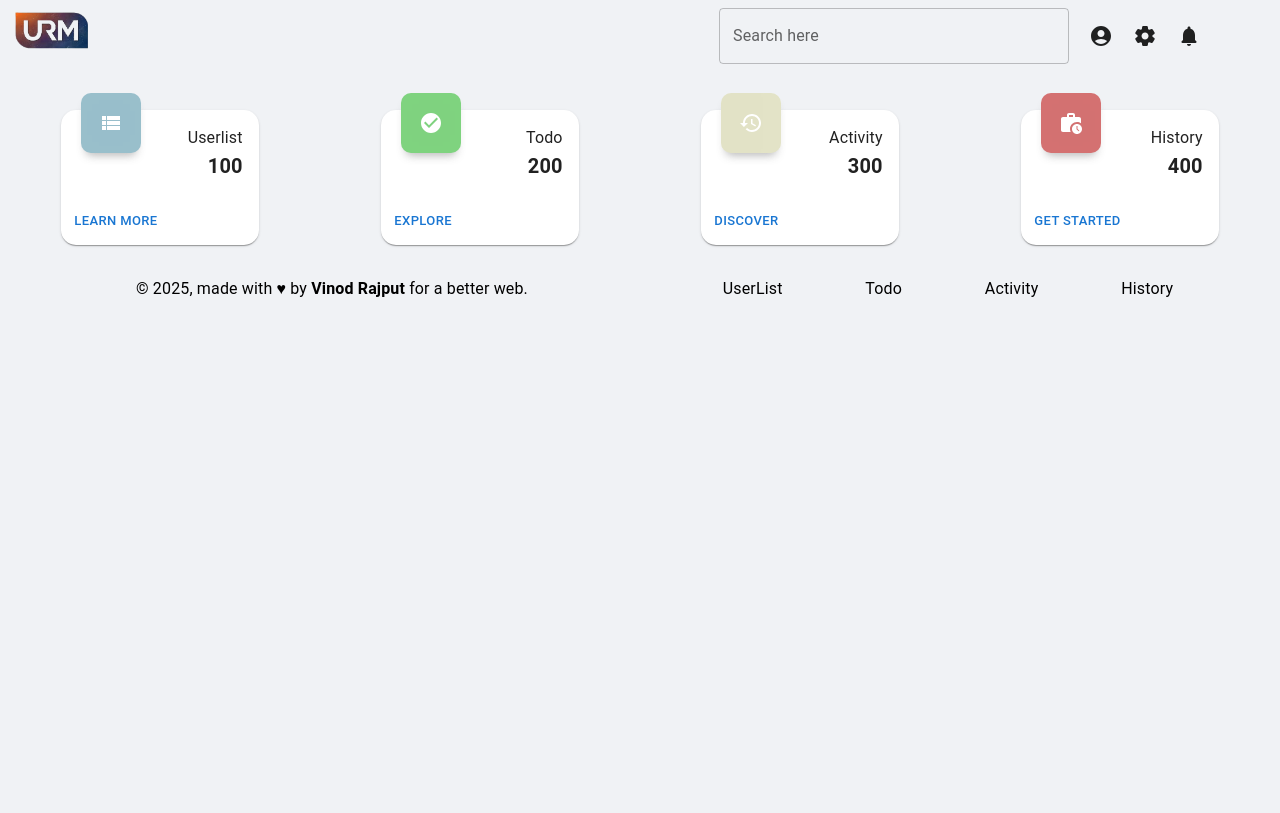
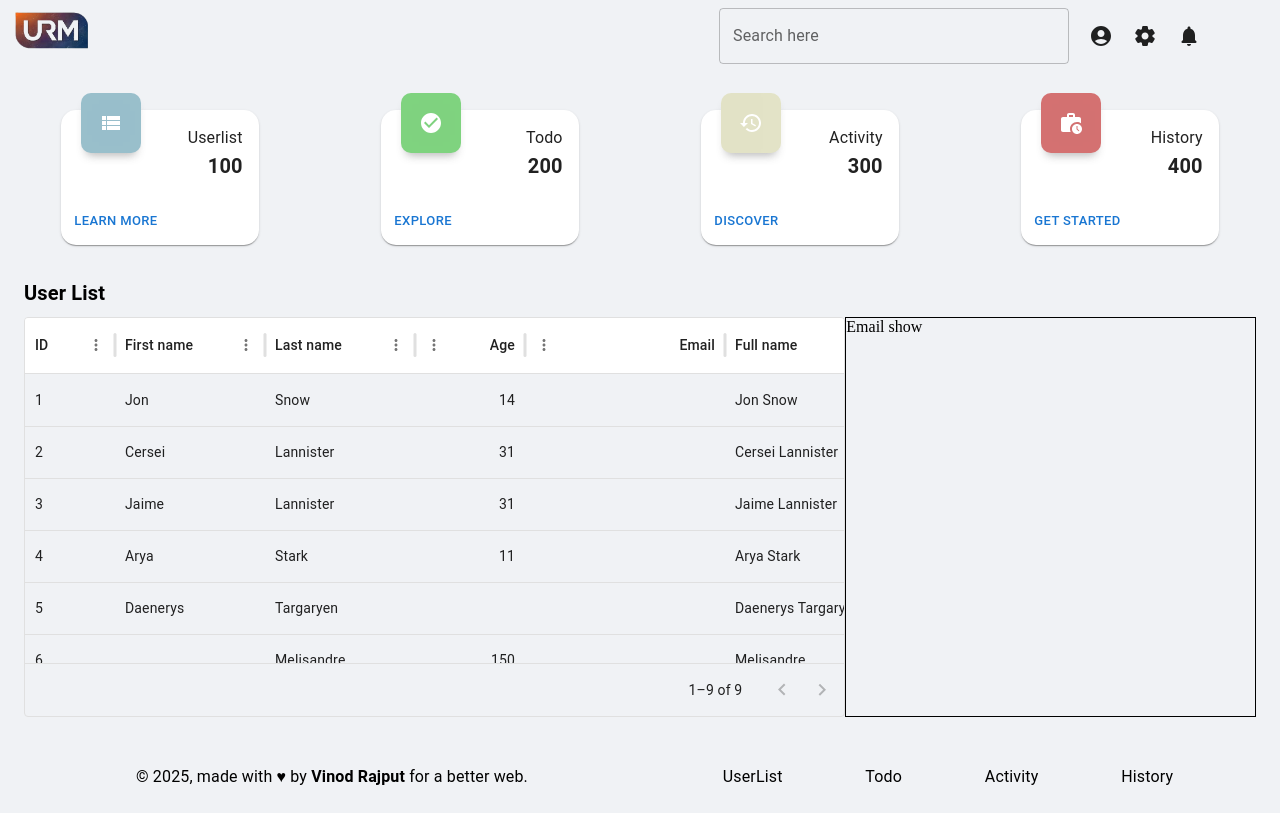
Before and after one commit to vinod9589/URM, a React (Create React App) app in the folder front-end/: page / in a window 1280 px wide. Built offline with nearby package versions, Linux system fonts and the light colour scheme.

Commit message:
create table

```diff
--- a/front-end/package.json
+++ b/front-end/package.json
@@ -9,13 +9,16 @@
     "@mui/material": "^6.3.0",
     "@mui/styled-engine-sc": "^6.3.0",
     "@mui/x-data-grid": "^7.23.5",
+    "@reduxjs/toolkit": "^2.5.0",
     "@testing-library/jest-dom": "^5.17.0",
     "@testing-library/react": "^13.4.0",
     "@testing-library/user-event": "^13.5.0",
+    "@toolpad/core": "^0.11.0",
     "@types/jest": "^27.5.2",
     "@types/node": "^16.18.122",
     "@types/react": "^18.3.18",
     "@types/react-dom": "^18.3.5",
+    "@types/react-redux": "^7.1.34",
     "react": "^19.0.0",
     "react-dom": "^19.0.0",
     "react-router-dom": "^7.1.1",
--- a/front-end/src/component/table/Table.tsx
+++ b/front-end/src/component/table/Table.tsx
@@ -1,11 +1,68 @@
-import React from 'react'
+import * as React from 'react';
+import Box from '@mui/material/Box';
+import { DataGrid, GridColDef } from '@mui/x-data-grid';
 
-function Table() {
+const columns: GridColDef<(typeof rows)[number]>[] = [
+  { field: 'id', headerName: 'ID', width: 90 },
+  {
+    field: 'firstName',
+    headerName: 'First name',
+    width: 150,
+    editable: true,
+  },
+  {
+    field: 'lastName',
+    headerName: 'Last name',
+    width: 150,
+    editable: true,
+  },
+  {
+    field: 'age',
+    headerName: 'Age',
+    type: 'number',
+    width: 110,
+    editable: true,
+  },
+  {
+    field: 'email',
+    headerName: 'Email',
+    type: 'number',
+    width: 200,
+    editable: true,
+  },
+  {
+    field: 'fullName',
+    headerName: 'Full name',
+    description: 'This column has a value getter and is not sortable.',
+    sortable: false,
+    width: 160,
+    valueGetter: (value, row) => `${row.firstName || ''} ${row.lastName || ''}`,
+  },
+
+];
+
+const rows = [
+  { id: 1, lastName: 'Snow', firstName: 'Jon', age: 14 },
+  { id: 2, lastName: 'Lannister', firstName: 'Cersei', age: 31 },
+  { id: 3, lastName: 'Lannister', firstName: 'Jaime', age: 31 },
+  { id: 4, lastName: 'Stark', firstName: 'Arya', age: 11 },
+  { id: 5, lastName: 'Targaryen', firstName: 'Daenerys', age: null },
+  { id: 6, lastName: 'Melisandre', firstName: null, age: 150 },
+  { id: 7, lastName: 'Clifford', firstName: 'Ferrara', age: 44 },
+  { id: 8, lastName: 'Frances', firstName: 'Rossini', age: 36 },
+  { id: 9, lastName: 'Roxie', firstName: 'Harvey', age: 65 },
+];
+
+export default function DataGridDemo() {
   return (
-    <div>
+    <Box sx={{ height: 400, width: '100%' }}>
+      <DataGrid
+        rows={rows}
+        columns={columns}
 
-    </div>
-  )
+        pageSizeOptions={[5]}
+
+      />
+    </Box>
+  );
 }
-
-export default Table
--- a/front-end/src/page/Home.tsx
+++ b/front-end/src/page/Home.tsx
@@ -1,9 +1,11 @@
 import React from "react";
 import Card from "../component/card/Card"; // Ensure correct path to your BasicCard component
-import { Box, Grid, Paper } from "@mui/material";
+import { Box, Grid, Paper, Typography } from "@mui/material";
 import ViewListIcon from "@mui/icons-material/ViewList";
-import CheckCircleIcon from '@mui/icons-material/CheckCircle';import HistoryIcon from "@mui/icons-material/History"; // Example for history
-import WorkHistoryIcon from '@mui/icons-material/WorkHistory';
+import CheckCircleIcon from "@mui/icons-material/CheckCircle";
+import HistoryIcon from "@mui/icons-material/History"; // Example for history
+import WorkHistoryIcon from "@mui/icons-material/WorkHistory";
+import Table from "../component/table/Table";
 function Home() {
   const cardData = [
     {
@@ -47,13 +49,10 @@ function Home() {
         sx={{
           backgroundColor: "rgb(240,242,245)",
           justifyContent: "space-around",
-
-
-
         }}
       >
         {cardData.map((card, index) => (
-          <Grid  item xs={12} sm={6} md={2} key={index}>
+          <Grid item xs={12} sm={6} md={2} key={index}>
             <Paper
               sx={{
                 padding: 1,
@@ -74,7 +73,31 @@ function Home() {
           </Grid>
         ))}
       </Grid>
+      {/* ---------------------user table data------------------------ */}
 
+      <Box sx={{ flexGrow: 1, padding: 3 }}>
+        <Typography variant="h6">
+          {" "}
+          <strong>User List</strong>{" "}
+        </Typography>
+        <Grid marginTop={1} container>
+          <Grid textAlign={"center"} item xs={12} md={8}>
+            <Table />
+          </Grid>
+          <Grid
+            sx={{
+              border: "1px solid black",
+            }}
+            item
+            xs={12}
+            md={4}
+
+
+          >
+            Email show
+          </Grid>
+        </Grid>
+      </Box>
     </>
   );
 }
--- /dev/null
+++ b/front-end/src/reduxtoolkit/Hook.ts
@@ -0,0 +1,5 @@
+import { useDispatch, useSelector, TypedUseSelectorHook } from 'react-redux';
+import type { RootState, AppDispatch } from '../reduxtoolkit/Store';
+
+export const useAppDispatch = () => useDispatch<AppDispatch>();  // Typed dispatch
+export const useAppSelector: TypedUseSelectorHook<RootState> = useSelector;  // Typed selector
```
Also changed, not shown: front-end/src/App.tsx (+11 -9 lines), front-end/src/component/cardgraphs/CardGraphs.tsx (added, +11 -0 lines), front-end/src/layout/headercontainer/HeaderContainer.tsx (added, +27 -0 lines), front-end/src/login-signin/login/Login.tsx (added, +12 -0 lines), front-end/src/login-signin/signin/SignIn.tsx (added, +11 -0 lines), front-end/src/page/Testing.tsx (added, +11 -0 lines), front-end/src/reduxtoolkit/Store.ts (added, +12 -0 lines), front-end/src/reduxtoolkit/slices/authSlice.ts (added, +18 -0 lines), 1 other file (tests, documents, lock files or other folders).
